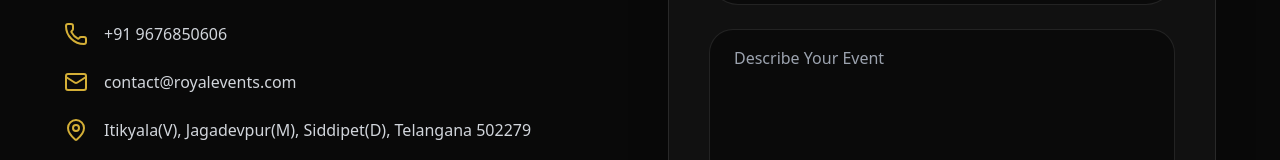
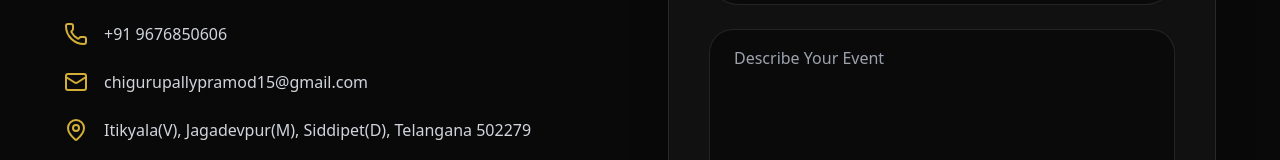
Before and after one commit to saikumar-chev/pramod_decor, a React (Vite) app: page / in a window 1280 px wide. Shown: the part 5156-5316 px from the top of the page. Built offline with nearby package versions, Linux system fonts and the light colour scheme.

Commit message:
Update contact email in PremiumEventOrganizerWebsite

```diff
--- a/src/PremiumEventOrganizerWebsite.jsx
+++ b/src/PremiumEventOrganizerWebsite.jsx
@@ -924,7 +924,7 @@
 
               <div className="flex items-center gap-4">
                 <Mail className="text-[#D4AF37]" />
-                <span>contact@royalevents.com</span>
+                <span>chigurupallypramod15@gmail.com</span>
               </div>
 
               <div className="flex items-center gap-4">
```
